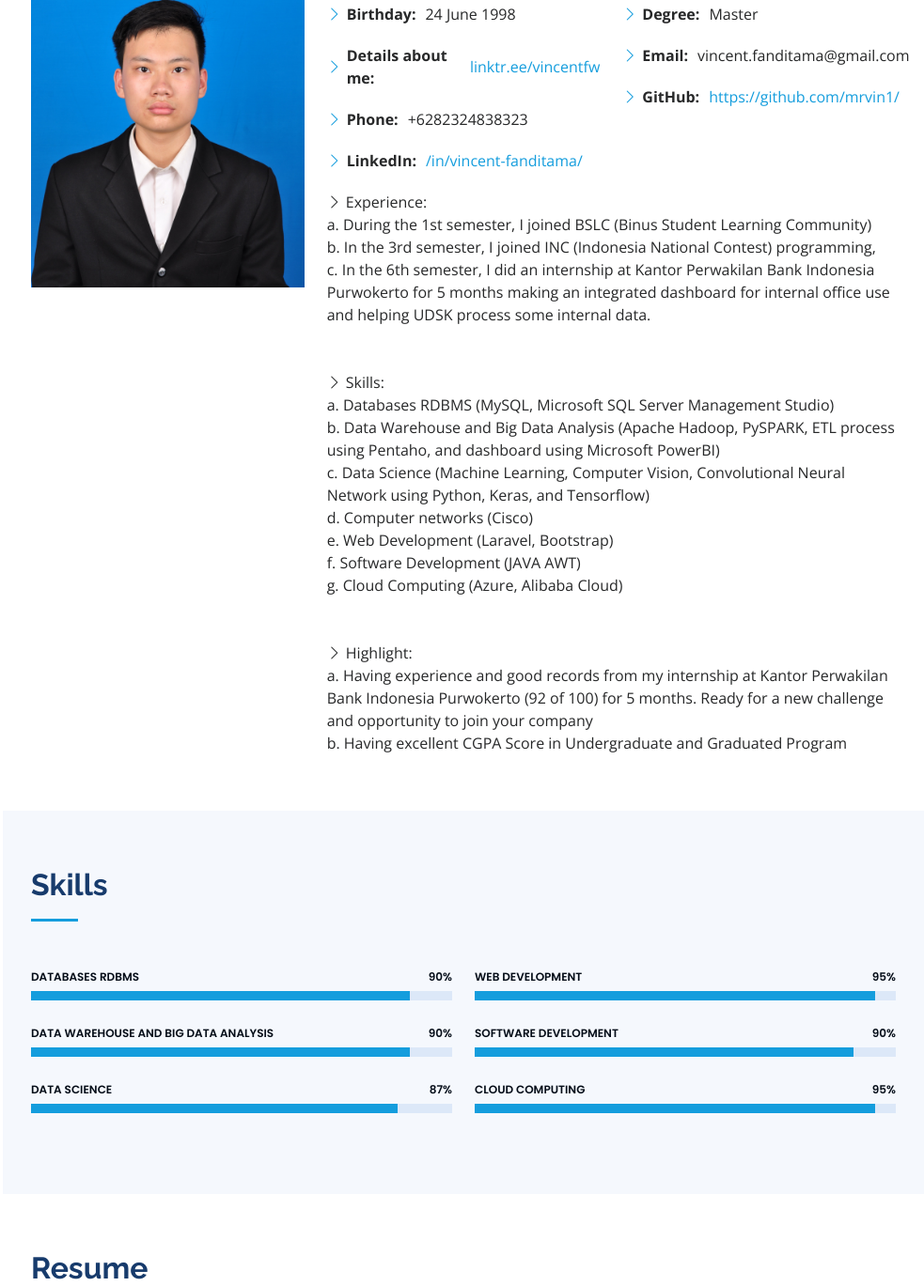
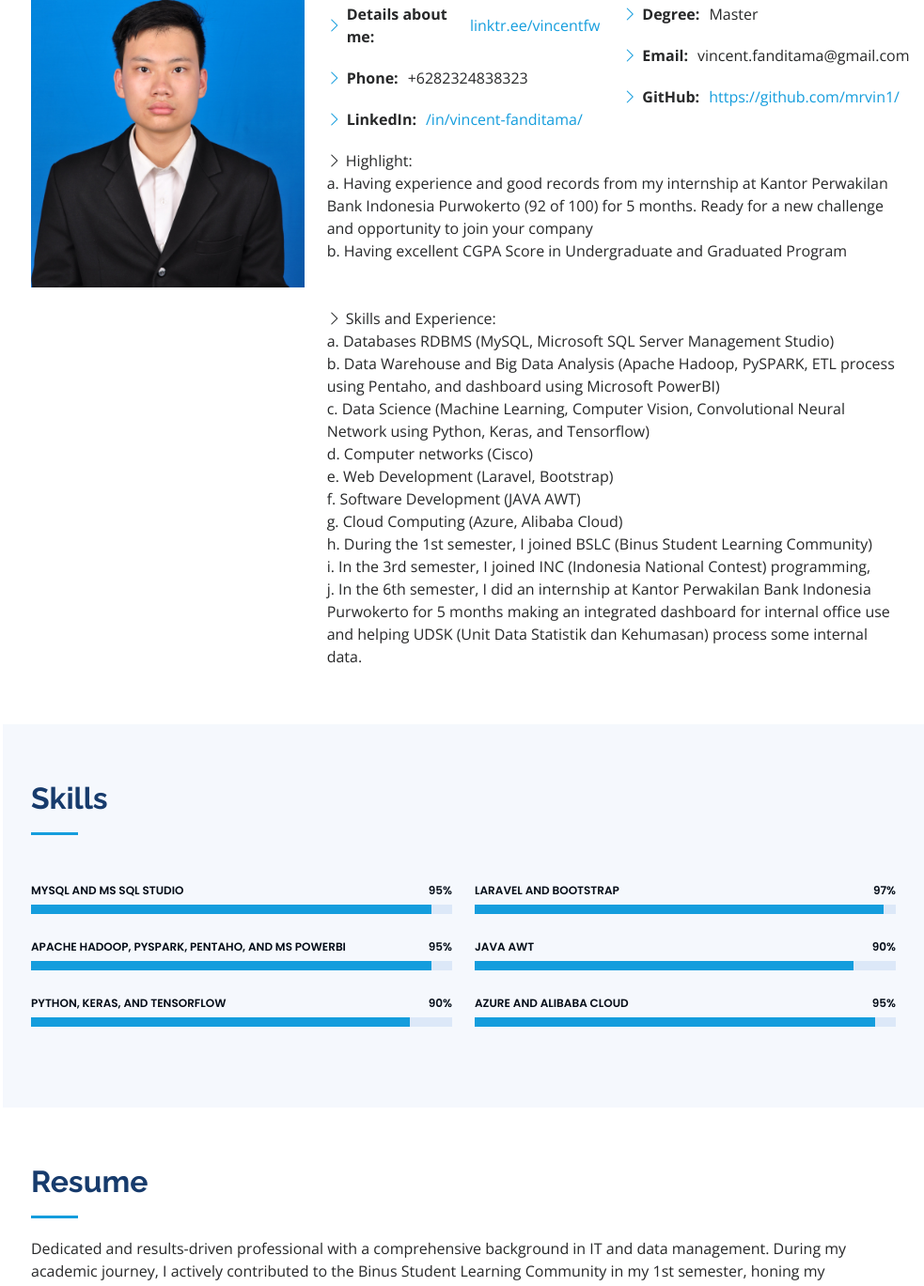
Before and after one commit to mrvin1/mrvin1.github.io, a plain HTML site: page index.html in a window 1280 px wide. Shown: the part 1157-2526 px from the top of the page at 94% size, without its empty margins (297-1280 px from the left). Drawn offline with nearby package versions, Linux system fonts and the light colour scheme.

Commit message:
Update index.html

```diff
--- a/index.html
+++ b/index.html
@@ -87,7 +87,7 @@
 
         <div class="section-title">
           <h2>About</h2>
-          <p>Vincent Fanditama Wijaya is a dedicated IT professional with a comprehensive background in data science. The pinnacle of his experience was a 5-month internship at Kantor Perwakilan Bank Indonesia Purwokerto during his 6th semester. Here, he successfully developed an integrated dashboard, streamlining internal processes, and played a crucial role in data management for UDSK, earning a commendable rating of 92 out of 100. This experience equipped him with practical insights into database management, data analysis, and software development, positioning him as a dynamic professional in the IT and data management field.</p>
+          <p>Vincent Fanditama Wijaya is a dedicated IT professional with a comprehensive background in data science. The pinnacle of his experience was a 5-month internship at Kantor Perwakilan Bank Indonesia Purwokerto during his 6th semester. Here, he successfully developed an integrated dashboard, streamlining internal processes, and played a crucial role in data management for UDSK (Unit Data Statistik dan Kehumasan), earning a commendable rating of 92 out of 100. This experience equipped him with practical insights into database management, data analysis, and software development, positioning him as a dynamic professional in the IT and data management field.</p>
         </div>
 
         <div class="row">
@@ -101,7 +101,6 @@
             <div class="row">
               <div class="col-lg-6">
                 <ul>
-                  <li><i class="bi bi-chevron-right"></i> <strong>Birthday:</strong> <span>24 June 1998</span></li>
                   <li><i class="bi bi-chevron-right"></i> <strong>Details about me:</strong> <span><a href="https://linktr.ee/vincentfw">linktr.ee/vincentfw</a></span></li>
                   <li><i class="bi bi-chevron-right"></i> <strong>Phone:</strong> <span>+6282324838323</span></li>
                   <li><i class="bi bi-chevron-right"></i> <strong>LinkedIn:</strong> <span><a href="https://www.linkedin.com/in/vincent-fanditama/">/in/vincent-fanditama/</a></span></li>
@@ -116,12 +115,10 @@
               </div>
             </div>
             <p>
-              <i class="bi bi-chevron-right"></i> Experience: <br>
-a. During the 1st semester, I joined BSLC (Binus Student Learning Community) <br>
-b. In the 3rd semester, I joined INC (Indonesia National Contest) programming, <br>
-c. In the 6th semester, I did an internship at Kantor Perwakilan Bank Indonesia Purwokerto for 5 months making an integrated dashboard for internal office use and helping UDSK process some internal data. <br>
-<br> <br>
-<i class="bi bi-chevron-right"></i> Skills: <br>
+<i class="bi bi-chevron-right"></i> Highlight: <br>
+a. Having experience and good records from my internship at Kantor Perwakilan Bank Indonesia Purwokerto (92 of 100) for 5 months. Ready for a new challenge and opportunity to join your company <br>
+b. Having excellent CGPA Score in Undergraduate and Graduated Program <br> <br> <br>
+<i class="bi bi-chevron-right"></i> Skills and Experience: <br>
 a. Databases RDBMS (MySQL, Microsoft SQL Server Management Studio) <br>
 b. Data Warehouse and Big Data Analysis (Apache Hadoop, PySPARK, ETL process using Pentaho, and dashboard using Microsoft PowerBI) <br>
 c. Data Science (Machine Learning, Computer Vision, Convolutional Neural Network using Python, Keras, and Tensorflow) <br>
@@ -129,10 +126,10 @@ d. Computer networks (Cisco) <br>
 e. Web Development (Laravel, Bootstrap) <br>
 f. Software Development (JAVA AWT) <br>
 g. Cloud Computing (Azure, Alibaba Cloud) <br>
- <br><br>
- <i class="bi bi-chevron-right"></i> Highlight: <br>
-a. Having experience and good records from my internship at Kantor Perwakilan Bank Indonesia Purwokerto (92 of 100) for 5 months. Ready for a new challenge and opportunity to join your company <br>
-b. Having excellent CGPA Score in Undergraduate and Graduated Program <br>
+h. During the 1st semester, I joined BSLC (Binus Student Learning Community) <br>
+i. In the 3rd semester, I joined INC (Indonesia National Contest) programming, <br>
+j. In the 6th semester, I did an internship at Kantor Perwakilan Bank Indonesia Purwokerto for 5 months making an integrated dashboard for internal office use and helping UDSK (Unit Data Statistik dan Kehumasan) process some internal data. <br>
+
             </p>
           </div>
         </div>
@@ -156,23 +153,23 @@ b. Having excellent CGPA Score in Undergraduate and Graduated Program <br>
           <div class="col-lg-6" data-aos="fade-up">
 
             <div class="progress">
-              <span class="skill">Databases RDBMS <i class="val">90%</i></span>
+              <span class="skill">MySQL and Ms SQL Studio <i class="val">95%</i></span>
               <div class="progress-bar-wrap">
-                <div class="progress-bar" role="progressbar" aria-valuenow="90" aria-valuemin="0" aria-valuemax="100"></div>
+                <div class="progress-bar" role="progressbar" aria-valuenow="95" aria-valuemin="0" aria-valuemax="100"></div>
               </div>
             </div>
 
             <div class="progress">
-              <span class="skill">Data Warehouse and Big Data Analysis <i class="val">90%</i></span>
+              <span class="skill">Apache Hadoop, PySPARK, Pentaho, and Ms PowerBI <i class="val">95%</i></span>
               <div class="progress-bar-wrap">
-                <div class="progress-bar" role="progressbar" aria-valuenow="90" aria-valuemin="0" aria-valuemax="100"></div>
+                <div class="progress-bar" role="progressbar" aria-valuenow="95" aria-valuemin="0" aria-valuemax="100"></div>
               </div>
             </div>
 
             <div class="progress">
-              <span class="skill">Data Science <i class="val">87%</i></span>
+              <span class="skill">Python, Keras, and Tensorflow <i class="val">90%</i></span>
               <div class="progress-bar-wrap">
-                <div class="progress-bar" role="progressbar" aria-valuenow="87" aria-valuemin="0" aria-valuemax="100"></div>
+                <div class="progress-bar" role="progressbar" aria-valuenow="90" aria-valuemin="0" aria-valuemax="100"></div>
               </div>
             </div>
 
@@ -181,21 +178,21 @@ b. Having excellent CGPA Score in Undergraduate and Graduated Program <br>
           <div class="col-lg-6" data-aos="fade-up" data-aos-delay="100">
 
             <div class="progress">
-              <span class="skill">Web Development <i class="val">95%</i></span>
+              <span class="skill">Laravel and Bootstrap <i class="val">97%</i></span>
               <div class="progress-bar-wrap">
-                <div class="progress-bar" role="progressbar" aria-valuenow="95" aria-valuemin="0" aria-valuemax="100"></div>
+                <div class="progress-bar" role="progressbar" aria-valuenow="97" aria-valuemin="0" aria-valuemax="100"></div>
               </div>
             </div>
 
             <div class="progress">
-              <span class="skill">Software Development <i class="val">90%</i></span>
+              <span class="skill">JAVA AWT <i class="val">90%</i></span>
               <div class="progress-bar-wrap">
                 <div class="progress-bar" role="progressbar" aria-valuenow="90" aria-valuemin="0" aria-valuemax="100"></div>
               </div>
             </div>
 
             <div class="progress">
-              <span class="skill">Cloud Computing <i class="val">95%</i></span>
+              <span class="skill">Azure and Alibaba Cloud <i class="val">95%</i></span>
               <div class="progress-bar-wrap">
                 <div class="progress-bar" role="progressbar" aria-valuenow="95" aria-valuemin="0" aria-valuemax="100"></div>
               </div>
@@ -220,7 +217,7 @@ b. Having excellent CGPA Score in Undergraduate and Graduated Program <br>
             to excellence. <br>
             The pinnacle of my experience was during my 6th semester, where I undertook a transformative 5-month internship at Kantor Perwakilan
             Bank Indonesia Purwokerto. In this role, I successfully developed an integrated dashboard for internal office use, significantly contributing to
-            the streamlining of internal processes. I also played a crucial role in data management for UDSK, earning a commendable rating of 92 out of
+            the streamlining of internal processes. I also played a crucial role in data management for UDSK (Unit Data Statistik dan Kehumasan), earning a commendable rating of 92 out of
             100. This experience equipped me with practical insights into database management, data analysis, and software development.</p>
         </div>
 
```
